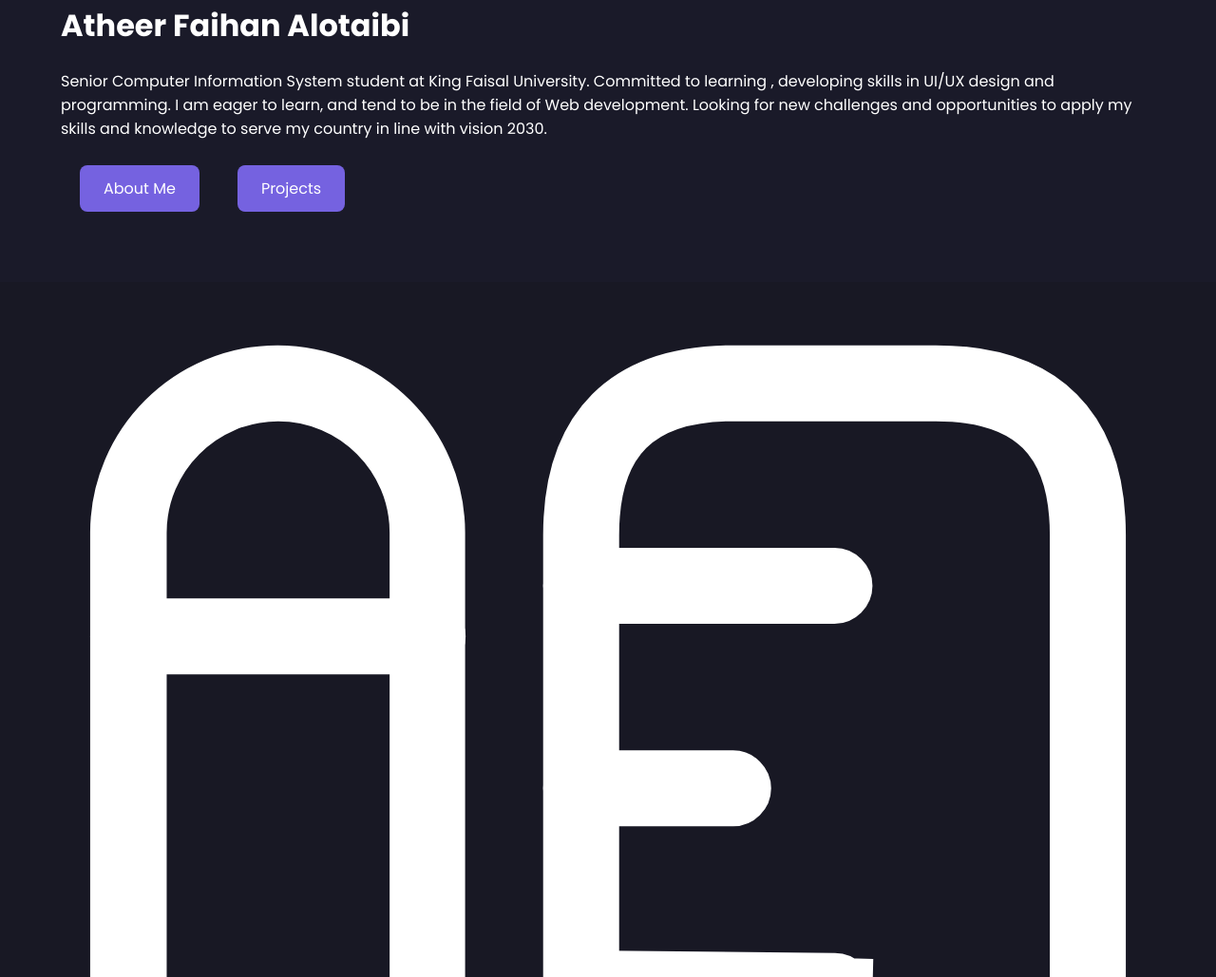
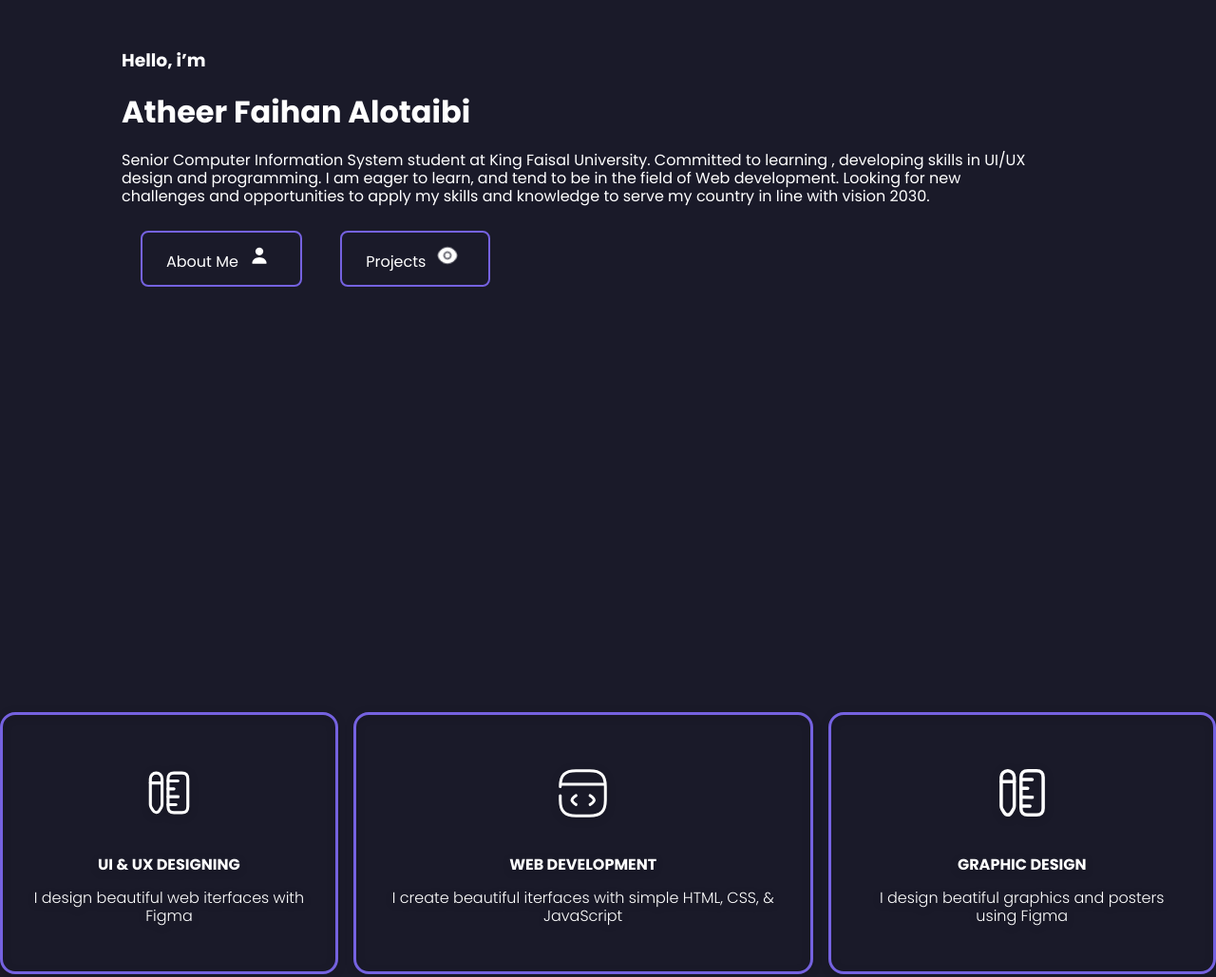
Before and after one commit to Atheerf09/my-portfolio, a plain HTML site: page index.html in a window 1280 px wide. Shown: the part 219-1248 px from the top of the page at 95% size. Drawn offline with Linux system fonts and the light colour scheme.

Commit message:
css design

```diff
--- a/css/main.scss
+++ b/css/main.scss
@@ -141,6 +141,7 @@ margin: 0px 6px;
 
     ul{
        display: flex;
+
             li{
             justify-content: space-between;
             padding: 10px 20px;;
@@ -149,16 +150,148 @@ margin: 0px 6px;
             a{
                 display: block;
                 padding: 12px 25px;
-                background: #7562E0;
+
                 border-radius: 8px;
                 color: white;
                 left: 328px;
                 top: 543px;
 
+
+/* Primary-colour */
+border: 2px solid #7562E0;
+box-sizing: border-box;
+border-radius: 8px;
+
             }
             a:hover{
-                color: #1A1A29
+                background: #7562E0
             }
 
         }
     }
+
+
+      .skills {
+        background: #1A1A29;
+        margin-top: 4em;
+
+    }
+
+    .skills-container ul li {
+        padding: 2em;
+
+        margin-bottom: 1em;
+
+
+
+        border: 3px solid #7562E0;
+
+filter: drop-shadow(0px 2px 4px rgba(0, 0, 0, 0.2));
+border-radius: 16px;
+
+    }
+
+    .icon-container{
+        height: 100px;
+        display: grid;
+        place-content: center;
+        margin: 0 auto;
+
+        &.one{
+            width: 50px;
+        }
+        &.two{
+            width: 100px;
+        }
+        &.three{
+            width: 100px;
+        }
+        &.four{
+            width: 100px;
+        }
+        &.five{
+            width: 100px;
+        }
+        &.six{
+            width: 100px;
+        }
+
+    }
+    .skills-container ul li .skills-title{
+        text-align: center;
+        color: white;
+        font-weight: bold;
+        text-transform: uppercase;
+    }
+
+    .skills-container ul li .skills-desc{
+        text-align: center;
+        color: white;
+        font-weight: lighter;
+    }
+    .about{
+        position: static;
+width: 24px;
+height: 24px;
+left: 111px;
+top: 20px;
+
+
+/* Inside auto layout */
+flex: none;
+order: 1;
+flex-grow: 0;
+margin: 0px 6px;
+    }
+
+    @media only screen and (min-width:768px){
+
+        .skills{
+            margin-top: -5em;
+            margin-bottom: -7em;
+            padding-top: 7em;
+
+        }
+        .skills-container ul{
+            display: flex;
+            grid-template-columns: repeat(3,auto);
+            grid-gap: 1em;
+
+
+
+        }
+
+    }
+
+    @media only screen and (min-width:1200px){
+        .hero{
+            height: 90vh;
+        }
+
+        header{
+            padding: 2em 2em 2em 4em;
+        }
+        .content{
+            padding: 6em 8em 6em 4em;
+            text-align: left;
+        }
+        h1{
+            line-height: 1.2em;
+        }
+        p{
+            line-height: 1.2em;
+        }
+        .hero-design{
+            display: unset;
+            position: absolute;
+width: 450px;
+height: 604px;
+left: 0px;
+top: 0px;
+z-index: -1;
+
+        }
+
+
+
+    }
--- a/index.html
+++ b/index.html
@@ -33,8 +33,8 @@
         </div>
         <div class="buttons">
         <ul>
-            <li> <a  href="">About Me</a></li>
-            <li> <a href="">Projects</a></li>
+            <li> <a  href="">About Me <img class="about" src="images/about me user.svg" alt=""></a></li>
+            <li> <a href="">Projects <img class="about" src="images/project icon.png" alt=""></a></li>
 
         </ul>
     </div>
@@ -61,26 +61,56 @@
                 <li class="transition2">
                     <div class="icon-container one">
                         <img src="images/ux:ui.svg" alt="UI/UX">
+                    </div>
                         <p class="skills-title">UI & UX designing</p>
                         <p class="skills-desc">I design beautiful web iterfaces with Figma   </p>
-                    </div>
+
                 </li>
 
                 <li class="transition2">
                     <div class="icon-container two">
                         <img src="images/web.svg" alt="UI/UX">
+                    </div>
                         <p class="skills-title">WEB development</p>
                         <p class="skills-desc">I create beautiful iterfaces with simple HTML, CSS, & JavaScript</p>
-                    </div>
+
                 </li>
 
                 <li class="transition2">
                     <div class="icon-container three">
                         <img src="images/ux:ui.svg" alt="UI/UX">
-                        <p class="skills-title">UI & UX designing</p>
-                        <p class="skills-desc">I design beautiful web iterfaces with Figma   </p>
                     </div>
+                        <p class="skills-title">Graphic Design</p>
+                        <p class="skills-desc">I design beatiful graphics and posters using Figma  </p>
+
                 </li>
+
+                <!-- <li class="transition2">
+                    <div class="icon-container four">
+                        <img src="images/problem.svg" alt="UI/UX">
+                    </div>
+                        <p class="skills-title">Problem solving</p>
+                        <p class="skills-desc">I am an expert in identifying, analyzing, and looking for the root cause of a problem and develope alternate solutions. </p>
+
+                </li>
+
+                <li class="transition2">
+                    <div class="icon-container five">
+                        <img src="images/team.svg" alt="UI/UX">
+                    </div>
+                        <p class="skills-title">Team Work</p>
+                        <p class="skills-desc">I can work very well with teams as well as alone </p>
+
+                </li>
+
+                <li class="transition2">
+                    <div class="icon-container six">
+                        <img src="images/leader.png" alt="UI/UX">
+                    </div>
+                        <p class="skills-title">Leadership</p>
+                        <p class="skills-desc">I have the ability to lead a team to the sucess of a project </p>
+
+                </li> -->
             </ul>
         </div>
     </section>
```
Also changed, not shown: css/main.css, images/about me user.svg (added), images/graphic.svg (added), images/leader.png (added), images/problem.svg (added), images/project icon.png (added), images/team.svg (added), 2 other files. Lines whose indentation alone changed are shown as unchanged.
